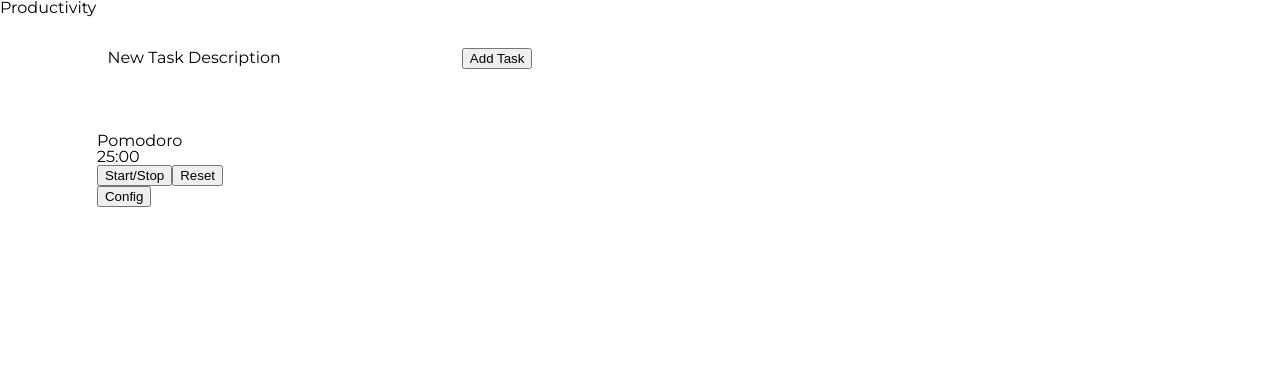
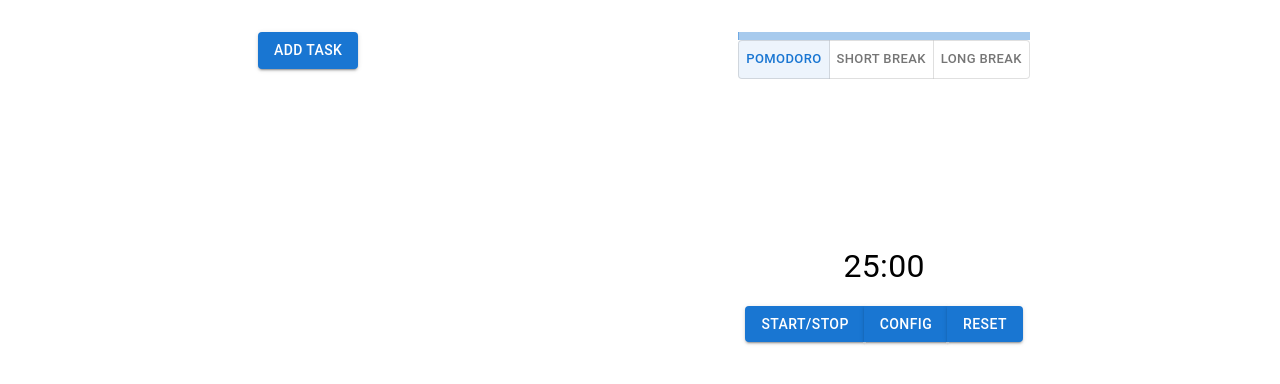
Before and after one commit to JDTalley/productively, a React (Create React App) app: page / in a window 1280 px wide. Shown: the top 384 px of the page. Built offline with nearby package versions, Linux system fonts and the light colour scheme.

Commit message:
Added Material UI. Updated styling.

```diff
--- a/src/App.css
+++ b/src/App.css
@@ -75,13 +75,14 @@ body {
 
 .tasklist-component {
     display: flex;
+    flex-direction: column;
     justify-content: center;
-    width: 50%;
     padding: 2em;
 }
 
-.add-task-description-input {
-    border-bottom:
+.add-task-component {
+    display: flex;
+    flex-direction: column;
 }
 
 /********************/
@@ -91,7 +92,6 @@ body {
 .pomodoro-component {
     display: flex;
     justify-content: center;
-    width: 25%;
     padding: 2em;
 }
 
--- a/src/App.tsx
+++ b/src/App.tsx
@@ -1,15 +1,36 @@
 import React from 'react';
 import Pomodoro from './components/Pomodoro/Pomodoro'
 import TaskList from './components/tasks/TaskList';
+import Container from '@mui/material/Container';
+import { createTheme } from '@mui/material/styles';
+import ThemeProvider from '@mui/private-theming/ThemeProvider';
 import './App.css';
 
 function App() {
+  const theme = createTheme({
+    palette: {
+      primary: {
+        light: '#585858',
+        main: '#2f2f2f',
+        dark: '#050505',
+        contrastText: '#e6e6e6',
+      },
+      secondary: {
+        light: '#6cb9fc',
+        main: '#2f89c9',
+        dark: '#005c98',
+        contrastText: '#2f2f2f',
+      },
+    },
+  });
+
   return (
-    <div className="App">
-      <h1>Productivity</h1>
-      <div className="tasklist-component"><TaskList /></div>
-      <div className="pomodoro-component"><Pomodoro /></div>
-    </div>
+    <ThemeProvider theme={theme}>
+      <Container sx={{display: 'flex', justifyContent: 'space-around',}}>
+        <TaskList />
+        <Pomodoro />
+      </Container>
+    </ThemeProvider>
   );
 }
 
--- a/src/components/Pomodoro/Pomodoro.tsx
+++ b/src/components/Pomodoro/Pomodoro.tsx
@@ -1,6 +1,12 @@
 import { useCallback, useState } from 'react';
 import PomodoroConfig from './PomodoroConfig';
 import PomodoroTimer from './PomodoroTimer';
+import LinearProgress from '@mui/material/LinearProgress';
+import ButtonGroup from '@mui/material/ButtonGroup';
+import ToggleButtonGroup from '@mui/material/ToggleButtonGroup';
+import ToggleButton from '@mui/material/ToggleButton';
+import Box from '@mui/material/Box';
+import Button from '@mui/material/Button';
 
 function Pomodoro() {
     // States
@@ -18,7 +24,7 @@ function Pomodoro() {
         longBreakLength: 15 // default 5min short break
     });
 
-    const [step, setStep] = useState('Pomodoro');
+    const [step, setStep] = useState('pomodoro');
 
     const handleSetTimer = useCallback((remaining: number, interval: number, isActive: boolean, isBreak: boolean) => {
         setTimer({
@@ -44,10 +50,10 @@ function Pomodoro() {
             isBreak: false
         });
 
-        setStep('Pomodoro');
+        setStep('pomodoro');
     }, []);
 
-    const handleSetStep = useCallback((step='Pomodoro') => {
+    const handleSetStep = useCallback((step='pomodoro') => {
         setStep(step);
     }, []);
 
@@ -58,19 +64,87 @@ function Pomodoro() {
         });
     }, [timer]);
 
+    // Pause Button
+    const handleTimerPause = (e: React.ChangeEvent<any>) => {
+        e.preventDefault();
+        setTimer({
+            ...timer,
+            isActive: !timer.isActive
+        });
+    }
+
+    // Reset Button
+    const handleTimerReset = (e: React.ChangeEvent<any>) => {
+        e.preventDefault();
+        setTimer({
+            remaining: config.length * 60,
+            interval: 0,
+            isActive: false,
+            isBreak: false
+        });
+    }
+
+    const handlePomodoroToggleClick = (e: React.ChangeEvent<any>) => {
+        setStep('pomodoro');
+        setTimer({
+            ...timer,
+            isActive: false,
+            remaining: config.length * 60
+        });
+    };
+
+    const handleShortToggleClick = (e: React.ChangeEvent<any>) => {
+        setStep('short-break');
+        setTimer({
+            ...timer,
+            isActive: false,
+            remaining: config.shortBreakLength * 60
+        });
+    };
+
+    const handleLongToggleClick = (e: React.ChangeEvent<any>) => {
+        setStep('long-break');
+        setTimer({
+            ...timer,
+            isActive: false,
+            remaining: config.longBreakLength * 60
+        });
+    };
+
     return (
-        <div>
+        <Box
+            sx={{
+                display: 'flex',
+                flexDirection: 'column',
+                alignItems: 'center',
+                margin: '2rem 1rem',
+            }}>
+            <LinearProgress sx={{width: '100%', height: '.5em',}} variant="determinate" value={(timer.interval/config.interval) * 100} />
+            <ToggleButtonGroup
+                color="primary"
+                size="small"
+                value={step}
+                exclusive
+            >
+                <ToggleButton value="pomodoro" onClick={handlePomodoroToggleClick}>Pomodoro</ToggleButton>
+                <ToggleButton value="short-break" onClick={handleShortToggleClick}>Short Break</ToggleButton>
+                <ToggleButton value="long-break" onClick={handleLongToggleClick}>Long Break</ToggleButton>
+            </ToggleButtonGroup>
             <PomodoroTimer
                 pomodoroTimer={timer}
                 pomodoroConfig={config}
                 pomodoroStep = {step}
                 handleSetTimer={handleSetTimer}
                 handleSetStep={handleSetStep} />
-            <PomodoroConfig
-                pomodoroConfig={config}
-                handleSetConfig={handleSetConfig}
-                handlePause={handlePause} />
-        </div>
+            <ButtonGroup>
+                <Button variant="contained" onClick={handleTimerPause}>Start/Stop</Button>
+                <PomodoroConfig
+                    pomodoroConfig={config}
+                    handleSetConfig={handleSetConfig}
+                    handlePause={handlePause} />
+                <Button variant="contained" onClick={handleTimerReset}>Reset</Button>
+            </ButtonGroup>
+        </Box>
     )
 }
 
--- a/src/components/Pomodoro/PomodoroConfig.tsx
+++ b/src/components/Pomodoro/PomodoroConfig.tsx
@@ -1,5 +1,12 @@
 import React, { useState } from 'react';
 import { PomodoroConfigType} from '../interfaces/pomodoro.interface';
+import Button from '@mui/material/Button';
+import Dialog from '@mui/material/Dialog';
+import DialogTitle from '@mui/material/DialogTitle';
+import DialogContent from '@mui/material/DialogContent';
+import DialogActions from '@mui/material/DialogActions';
+import TextField from '@mui/material/TextField';
+import Box from '@mui/material/Box';
 
 export interface Props {
     pomodoroConfig: PomodoroConfigType,
@@ -8,6 +15,7 @@ export interface Props {
 };
 
 const PomodoroConfig: React.FC<Props> = (props) => {
+    // Manages Configuration Fields
     const [configTemp, setConfigTemp] = useState({
         length: 25,
         interval: 4,
@@ -15,15 +23,27 @@ const PomodoroConfig: React.FC<Props> = (props) => {
         longBreakLength: 15
     });
 
+    // Dialog Open or Closed
+    const [open, setOpen] = useState(false);
+
     // Handlers
-    // Show Config Button
-    const handleShowConfig = (e: React.ChangeEvent<any>) => {
-        e.preventDefault();
-        document.querySelector('.pomodoro-timer')?.classList.toggle('hidden');
-        document.querySelector('.timer-config')?.classList.toggle('hidden');
-        // Pause?
+
+    const handleClickOpen = () => {
+        setOpen(true);
+
         props.handlePause();
-    }
+    };
+
+    const handleClickClose = () => {
+        setOpen(false);
+
+        setConfigTemp({
+            length: props.pomodoroConfig.length,
+            interval: props.pomodoroConfig.interval,
+            shortBreakLength: props.pomodoroConfig.shortBreakLength,
+            longBreakLength: props.pomodoroConfig.longBreakLength,
+        });
+    };
 
     const handleTimerConfigPomodoroLengthChange = (e: React.ChangeEvent<any>) => {
         e.preventDefault();
@@ -71,67 +91,51 @@ const PomodoroConfig: React.FC<Props> = (props) => {
     const handleConfigSave = (e: React.ChangeEvent<any>) => {
         e.preventDefault();
         props.handleSetConfig(configTemp.length, configTemp.interval, configTemp.shortBreakLength, configTemp.longBreakLength);
-
-        document.querySelector('.pomodoro-timer')?.classList.toggle('hidden');
-        document.querySelector('.timer-config')?.classList.toggle('hidden');
-    }
-
-    const handleConfigCancel = (e: React.ChangeEvent<any>) => {
-        e.preventDefault();
-
-        setConfigTemp({
-            length: props.pomodoroConfig.length,
-            interval: props.pomodoroConfig.interval,
-            shortBreakLength: props.pomodoroConfig.shortBreakLength,
-            longBreakLength: props.pomodoroConfig.longBreakLength,
-        });
-
-        document.querySelector('.pomodoro-timer')?.classList.toggle('hidden');
-        document.querySelector('.timer-config')?.classList.toggle('hidden');
+        setOpen(false);
     }
 
     return (
-        <div>
-            <div className='hidden timer-config'>
-                <h3>Pomodoro Config</h3>
-                <label className="pomodoro-config-label">Pomodoro Interval
-                    <input
-                        className="pomodoro-config-input"
+        <Box>
+            <Dialog open={open} onClose={handleClickClose}>
+                <DialogTitle>Pomodoro Configuration</DialogTitle>
+                <DialogContent>
+                    <TextField
+                        label="Pomodoro Interval"
+                        variant="standard"
                         type="number"
-                        min="1"
                         value={configTemp.interval}
-                        onChange={handleTimerConfigInterval} />
-                </label>
-                <label className="pomodoro-config-label">Pomodoro Length
-                    <input
-                        className="pomodoro-config-input"
+                        onChange={handleTimerConfigInterval}
+                    />
+                    <TextField
+                        label="Pomodoro Length"
+                        variant="standard"
                         type="number"
-                        min="0"
                         value={configTemp.length}
-                        onChange={handleTimerConfigPomodoroLengthChange} />
-                </label>
-                <label className="pomodoro-config-label">Short Break Length
-                    <input
-                        className="pomodoro-config-input"
+                        onChange={handleTimerConfigPomodoroLengthChange}
+                    />
+                    <TextField
+                        label="Short Break Length"
+                        variant="standard"
                         type="number"
-                        min="0"
                         value={configTemp.shortBreakLength}
-                        onChange={handleTimerConfigShortLength} />
-                </label>
-                <label className="pomodoro-config-label">Long Break Length
-                    <input
-                        className="pomodoro-config-input"
+                        onChange={handleTimerConfigShortLength}
+                    />
+                    <TextField
+                        label="Long Break Length"
+                        variant="standard"
                         type="number"
-                        min="0"
                         value={configTemp.longBreakLength}
-                        onChange={handleTimerConfigLongLength} />
-                </label>
-                <button onClick={handleConfigDefault}>Default Settings</button>
-                <button onClick={handleConfigSave}>Save Settings</button>
-                <button onClick={handleConfigCancel}>Cancel</button>
-            </div>
-            <button onClick={handleShowConfig}>Config</button>
-        </div>
+                        onChange={handleTimerConfigLongLength}
+                    />
+                </DialogContent>
+                <DialogActions>
+                    <Button variant="contained" onClick={handleConfigDefault}>Default Settings</Button>
+                    <Button variant="contained" onClick={handleConfigSave}>Save Settings</Button>
+                    <Button variant="contained" onClick={handleClickClose}>Cancel</Button>
+                </DialogActions>
+            </Dialog>
+            <Button variant="contained" onClick={handleClickOpen}>Config</Button>
+        </Box>
     )
 }
 
--- a/src/components/Pomodoro/PomodoroTimer.tsx
+++ b/src/components/Pomodoro/PomodoroTimer.tsx
@@ -1,6 +1,8 @@
 import React from 'react';
 import { PomodoroTimerType, PomodoroConfigType } from '../interfaces/pomodoro.interface';
 import Timer from './Timer';
+import TimerCircleGraphic from './TimerCircleGraphic';
+import Box from '@mui/material/Box';
 
 export interface Props {
     pomodoroTimer: PomodoroTimerType,
@@ -13,17 +15,17 @@ export interface Props {
 const PomodoroTimer: React.FC<Props> = (props) => {
     const setupPomodoro = () => {
         props.handleSetTimer(props.pomodoroConfig.length * 60, props.pomodoroTimer.interval + 1, false, false);
-        props.handleSetStep('Pomodoro');
+        props.handleSetStep('pomodoro');
     }
 
     const setupShortBreak= () => {
         props.handleSetTimer(props.pomodoroConfig.shortBreakLength * 60, props.pomodoroTimer.interval, false, true);
-        props.handleSetStep('Short Break');
+        props.handleSetStep('short-break');
     }
 
     const setupLongBreak = () => {
         props.handleSetTimer(props.pomodoroConfig.longBreakLength * 60, -1, false, true);
-        props.handleSetStep('Long Break');
+        props.handleSetStep('long-break');
     }
 
     const onTick = () => {
@@ -45,29 +47,29 @@ const PomodoroTimer: React.FC<Props> = (props) => {
         }
     }
 
-    // Handlers
-    // Pause Button
-    const handleTimerPause = (e: React.ChangeEvent<any>) => {
-        e.preventDefault();
-        props.handleSetTimer(props.pomodoroTimer.remaining, props.pomodoroTimer.interval, !props.pomodoroTimer.isActive, props.pomodoroTimer.isBreak);
-    }
+    let startTime = 0;
 
-    // Reset Button
-    const handleTimerReset = (e: React.ChangeEvent<any>) => {
-        e.preventDefault();
-        props.handleSetTimer(props.pomodoroConfig.length * 60, 1, false, false);
+    switch (props.pomodoroStep) {
+        case 'pomodoro':
+            startTime = props.pomodoroConfig.length;
+            break;
+        case 'short-break':
+            startTime = props.pomodoroConfig.shortBreakLength;
+            break;
+        case 'long-break':
+            startTime = props.pomodoroConfig.longBreakLength;
     }
 
     return (
-        <div>
-            <h3>{props.pomodoroStep}</h3>
+        <Box sx={{margin: '1rem 0',}}>
+            <TimerCircleGraphic
+                startTime={startTime}
+                timeRemaining={props.pomodoroTimer.remaining} />
             <Timer
                 timeRemaining={props.pomodoroTimer.remaining}
                 isActive={props.pomodoroTimer.isActive}
                 onTick={onTick} />
-            <button onClick={handleTimerPause}>Start/Stop</button>
-            <button onClick={handleTimerReset}>Reset</button>
-        </div>
+        </Box>
     )
 }
 
--- a/src/components/Pomodoro/Timer.tsx
+++ b/src/components/Pomodoro/Timer.tsx
@@ -1,4 +1,5 @@
 import React, { useEffect } from 'react';
+import Typography from '@mui/material/Typography';
 
 export interface Props {
     isActive: boolean,
@@ -36,9 +37,9 @@ const Timer: React.FC<Props> = (props) => {
     const timerText = `${padNumber(minutes)}:${padNumber(seconds)}`;
 
     return (
-        <div>
-            <p>{timerText}</p>
-        </div>
+        <Typography sx={{textAlign: 'center', fontSize: '2rem',}}>
+            {timerText}
+        </Typography>
     )
 }
 
--- /dev/null
+++ b/src/components/Pomodoro/TimerCircleGraphic.tsx
@@ -0,0 +1,19 @@
+import React from 'react';
+import CircularProgress from '@mui/material/CircularProgress';
+
+export interface Props {
+    startTime: number,
+    timeRemaining: number
+}
+
+const TimerCircleGraphic: React.FC<Props> = (props) => {
+    const progress = ((props.startTime * 60 - props.timeRemaining) / (props.startTime * 60)) * 100
+
+    console.log(progress);
+
+    return (
+        <CircularProgress sx={{margin: '2rem',}} size='5rem' variant="determinate" value={progress} />
+    )
+};
+
+export default TimerCircleGraphic;
--- a/src/components/tasks/AddTaskItem.tsx
+++ b/src/components/tasks/AddTaskItem.tsx
@@ -1,4 +1,7 @@
 import React, { useState } from 'react';
+import Box from '@mui/material/Box';
+import TextField from '@mui/material/TextField';
+import Button from '@mui/material/Button';
 
 export interface Props {
     addTaskItem: Function
@@ -10,6 +13,8 @@ const AddTaskItem: React.FC<Props> = (props) => {
         isComplete: false
     });
 
+    const [isActive, setIsActive] = useState(false);
+
     const handleDescriptionChange = (e: React.ChangeEvent<any>) => {
         e.preventDefault();
 
@@ -19,30 +24,43 @@ const AddTaskItem: React.FC<Props> = (props) => {
         });
     };
 
-    const handleAddTaskItem = (e: React.ChangeEvent<any>) => {
-        e.preventDefault();
+    const handleAddTask = (e: React.KeyboardEvent<any>) => {
+        if (e.key === 'Enter') {
             props.addTaskItem(itemTemp);
 
             setItemTemp({
                 description: '',
                 isComplete: false
             });
-
-        //document.querySelector('.pomodoro-timer')?.classList.toggle('hidden');
-        //document.querySelector('.timer-config')?.classList.toggle('hidden');
+        }
     };
 
+    const handleAddTaskButton = (e: React.ChangeEvent<any>) => {
+        setIsActive(!isActive);
+    }
+
     return (
-        <div>
-            <label className="add-task-description-label">New Task Description
-                <input
-                    className="add-task-description-input"
-                    type="string"
+        <Box sx={{
+            display: 'flex',
+            padding: '0 .5em',
+        }}>
+            {isActive
+            ? <Box sx={{display: 'flex', width: '100%', justifyContent: 'center',}}>
+                <TextField
+                label="Enter Task"
+                variant="filled"
                 value={itemTemp.description}
-                    onChange={handleDescriptionChange} />
-            </label>
-            <button onClick={handleAddTaskItem}>Add Task</button>
-        </div>
+                onChange={handleDescriptionChange}
+                onKeyPress={handleAddTask} />
+                <Button variant="contained" onClick={handleAddTaskButton}>Finish</Button>
+            </Box>
+            : <Box sx={{display: 'flex', width: '100%', justifyContent: 'end',}}>
+                <Button
+                variant="contained" onClick={handleAddTaskButton}>Add Task</Button>
+            </Box>
+            }
+        </Box>
+
     )
 };
 
--- a/src/components/tasks/TaskList.tsx
+++ b/src/components/tasks/TaskList.tsx
@@ -1,7 +1,9 @@
 import { useState } from 'react';
 import { TaskType } from '../interfaces/taskList.interface';
 import TaskItem from './TaskItem';
-import AddTaskItem from './AddTaskItem'
+import AddTaskItem from './AddTaskItem';
+import Box from '@mui/material/Box';
+import List from '@mui/material/List';
 
 function TaskList() {
     const [tasks, setTasks] = useState<TaskType[]>([]);
@@ -11,6 +13,14 @@ function TaskList() {
             ...prevTasks,
             task,
           ])
+    }
+
+    const deleteTaskItem = (selectedTask: TaskType) => {
+        const newTasks = tasks.filter((task) => {
+            return task !== selectedTask;
+        });
+
+        setTasks(newTasks);
     }
 
     const toggleComplete = (selectedTask: TaskType) => {
@@ -28,14 +38,26 @@ function TaskList() {
     }
 
     return (
-        <div>
+        <Box
+            sx={{
+            display: 'flex',
+            flexDirection: 'column',
+            alignItems: 'center',
+            margin: '2rem 1rem',
+        }}>
             <AddTaskItem addTaskItem={addTaskItem} />
-            {tasks.map((task) => {
-                return (
-                    <TaskItem key={task.description} task={task} toggleComplete={toggleComplete} />
-                )
-            })}
-        </div>
+            <List sx={{width: '100%', margin: '0 2em',}} dense={true}>
+                {tasks.map((task, i) => {
+                    return (
+                        <TaskItem
+                            key={i}
+                            task={task}
+                            toggleComplete={toggleComplete}
+                            deleteTaskItem={deleteTaskItem} />
+                    )
+                })}
+            </List>
+        </Box>
     )
 }
 
```
Also changed, not shown: src/components/tasks/TaskItem.tsx (+52 -12 lines). Lines whose indentation alone changed are shown as unchanged.
